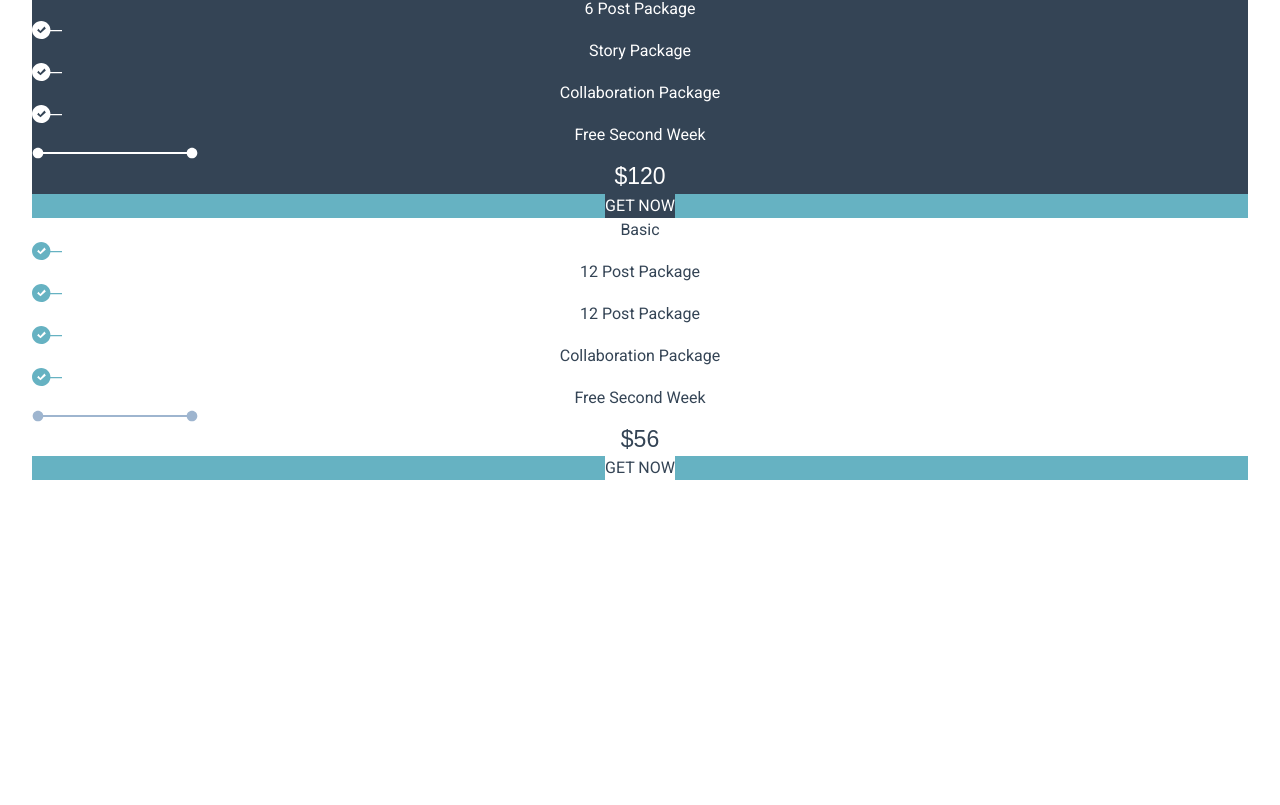
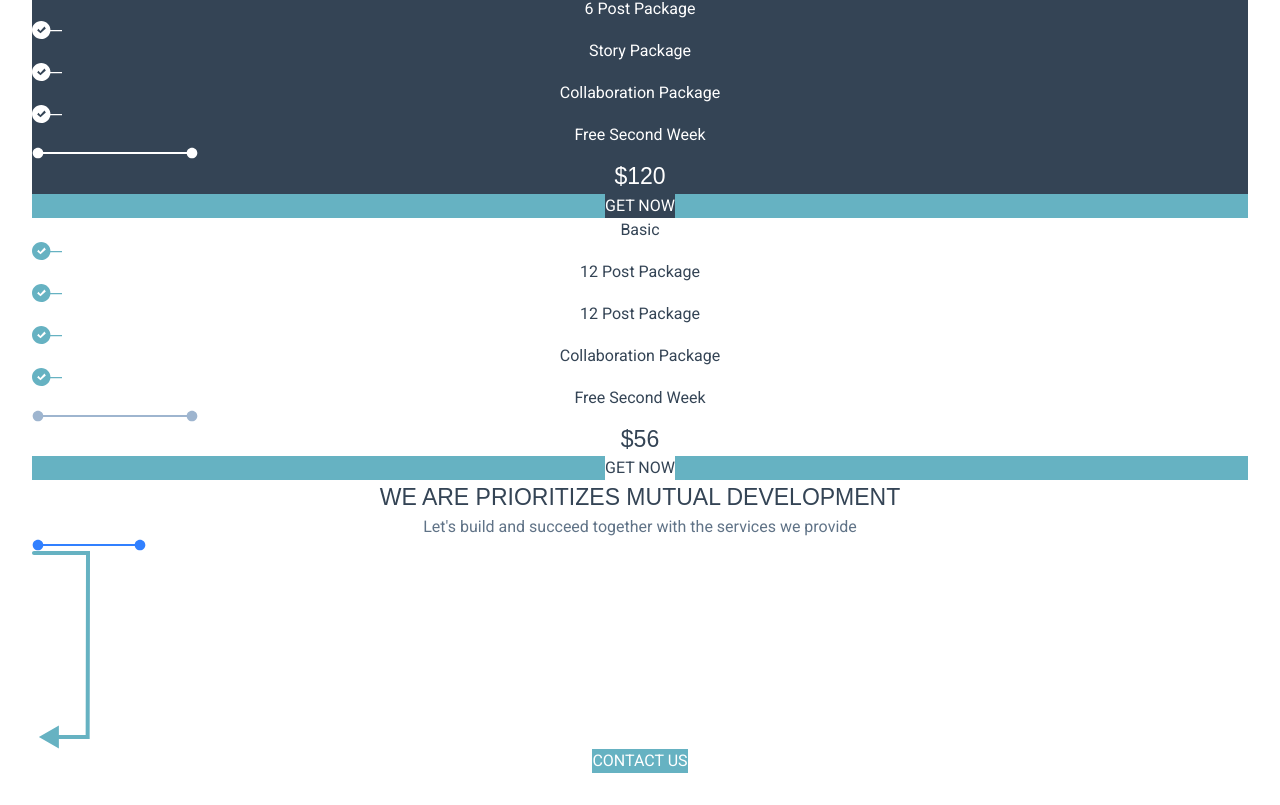
Before and after one commit to araujogabriel77/blogger-landing-page, a React (Vite) app: page / in a window 1280 px wide. Shown: the part 2357-3162 px from the top of the page. Before the commit the page ends 2869 px from the top, so only its background shows below. Built offline with nearby package versions, Linux system fonts and the light colour scheme; a web font is replaced by a local one.

Commit message:
feat: contact page

```diff
--- a/src/App.jsx
+++ b/src/App.jsx
@@ -5,6 +5,7 @@ import Info from './sections/info'
 import Bussiness from './sections/bussiness'
 import GetStarted from './sections/get-started'
 import Plans from './sections/plans'
+import Contact from './sections/contact'
 
 function App() {
 
@@ -16,6 +17,7 @@ function App() {
       <Bussiness />
       <GetStarted />
       <Plans />
+      <Contact />
     </>
   )
 }
--- a/src/components/services-card/index.jsx
+++ b/src/components/services-card/index.jsx
@@ -7,7 +7,7 @@ import whiteSpacer from '../../assets/images/white-spacer.svg';
 function ServiceCard({title, services, price, dark}) {
 
   return (
-    <div
+    <section
       className="w-[240px] md:w-[330px] flex flex-col rounded-3xl border-2 border-solid dark-border"
       style={{backgroundColor: dark ? 'var(--default-darker-color)' : 'var(--background-color)'}}
     >
@@ -40,7 +40,7 @@ function ServiceCard({title, services, price, dark}) {
           {price}
         </h1>
      </div>
-    </div>
+    </section>
   );
 }
 
--- /dev/null
+++ b/src/sections/contact/index.jsx
@@ -0,0 +1,31 @@
+import React from 'react';
+import blueSpacer from '../../assets/images/blue-spacer.svg';
+import rdlBlueArrow from '../../assets/images/rdl-blue-arrow.svg';
+import CTAButton from '../../components/cta-button';
+
+function Contact() {
+  return (
+    <section className="py-16 mt-28 w-full max-w-[90%] md:max-w-[1200] mx-auto rounded-3xl bg-white">
+      <div className="relative py-4 flex flex-col mb-10">
+        <h1 className="mb-8 text-3xl">WE ARE PRIORITIZES MUTUAL DEVELOPMENT</h1>
+        <p>Let's build and succeed together with the services we provide</p>
+      </div>
+
+      <div className="relative flex flex-col gap-8 justify-center items-center mt-10 py-10">
+        <img src={blueSpacer} className="absolute top-0" />
+        <img src={rdlBlueArrow} className="absolute right-8 top-40" />
+        <div className="circle flex justify-center items-center w-[255px] h-[255px] rounded-full bg-primary">
+          <div className="oval h-[95%] w-[50%] rounded-full bg-[var(--grey-color)] border-4 border-solid border-white"></div>
+        </div>
+
+        <CTAButton
+          text={"CONTACT US"}
+          style={{color: 'var(--background-color)', borderColor: 'var(--default-darker-color)'}}
+        />
+      </div>
+
+    </section>
+  );
+}
+
+export default Contact;
--- a/src/sections/get-started/index.jsx
+++ b/src/sections/get-started/index.jsx
@@ -10,7 +10,7 @@ function GetStarted() {
       <img src={laces} className="absolute top-32 -right-6 w-[40px] h-[40px]" />
       <section className="relative flex flex-col">
         <h1 className="mb-8 text-3xl">Let’s Begin the Journey with Us</h1>
-        <p className="">Make Your Choice, our partners are very experienced in their field and have the potential to increase your business</p>
+        <p >Make Your Choice, our partners are very experienced in their field and have the potential to increase your business</p>
       </section>
 
       <section className="flex flex-col justify-center items-center">
@@ -18,11 +18,11 @@ function GetStarted() {
 
         <form className="flex flex-col justify-center items-center gap-4 w-[400px] max-w-[95%]">
           <div className="input-section flex">
-            <img src={blueLightCheck} className="" style={{color: 'var(--primay-light-color)'}} />
+            <img src={blueLightCheck}  style={{color: 'var(--primay-light-color)'}} />
             <input type="text" name="name" placeholder="Name" className="text-left px-8 py-2 rounded-2xl border-2 border-solid border-[var(--primay-light-color)]" />
           </div>
           <div className="input-section flex">
-            <img src={blueLightCheck} className="" style={{color: 'var(--primay-light-color)'}} />
+            <img src={blueLightCheck}  style={{color: 'var(--primay-light-color)'}} />
             <input type="email" name="email" placeholder="Email" className="text-left px-8 py-2 rounded-2xl border-2 border-solid border-[var(--primay-light-color)]" />
           </div>
           <CTAButton
```
Also changed, not shown: src/assets/images/blue-spacer.svg (added), src/assets/images/rdl-blue-arrow.svg (added).
